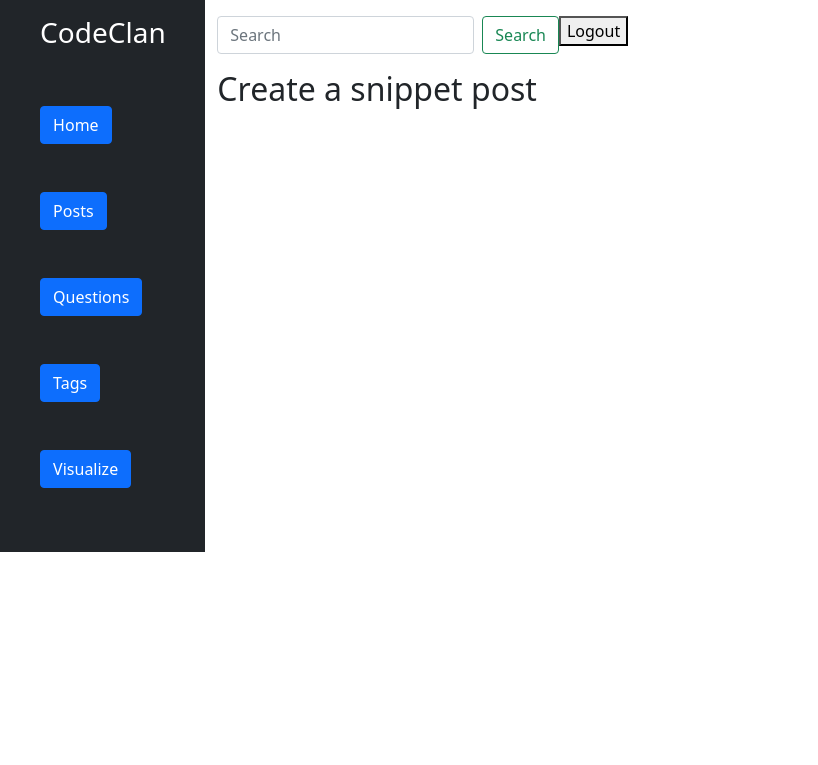
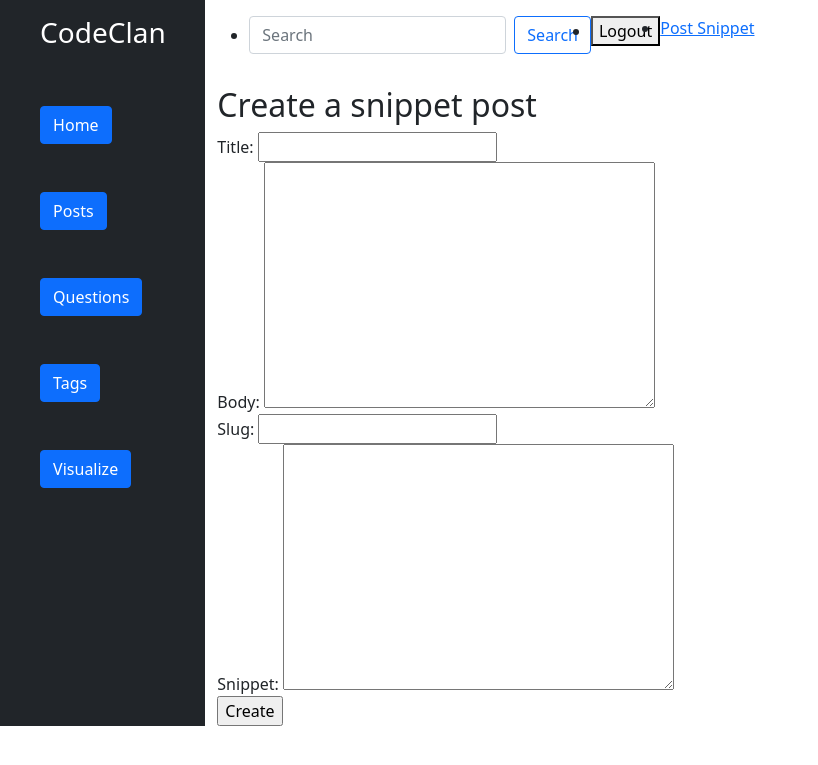
Before and after one commit to iMercyvlogs/CodeClanDjango, a Django app: page /posts/create/ in a window 1280 px wide. Shown: the top 765 px of the page, without its empty margins (0-818 px from the left). Run offline with Django 5.2, Linux system fonts and the light colour scheme; the visitor is signed in with stand-in values (Sample User, id 1); some libraries are stand-ins or nearby versions.

Commit message:
the repository has been successfully updated.
 Now user can be fully authenticated then allowed to create a new post, the post-list page now displays the name of the author

```diff
--- a/Templates/base_layout.html
+++ b/Templates/base_layout.html
@@ -42,15 +42,32 @@
 
         <div class="wrapper col-md-10">
             <nav id="search_bar" class="d-flex  my-3">
+                <ul class="d-flex">
+                    <li>
                         <form class="d-flex " role="search" name="search_bar">
                             <input class="form-control me-2" type="search" placeholder="Search" aria-label="Search">
-                    <button class="btn btn-outline-success" type="submit">Search</button>
+                            <button class="btn btn-outline-primary" type="submit">Search</button>
 
                         </form>
+                    </li>
+                    <!-- the following if statement is supposed to allow the user only see login & signup buttons if they are logged out, and 'logout' button if they are loggedin  -->
+                    {% if user.is_authenticated %}
+                        <li>
                             <form class="logout-link" action="{% url 'accountsApp:logout_view_url' %}" method="post">
                                 {% csrf_token %} <!--requred everytime a post request is done, for security reasons -->
                                 <button type="submit">Logout</button>
                             </form>
+
+                        </li>
+                        <!-- also the possibility of creating a post only if they are logged in -->
+                        <li>
+                            <a href="{% url 'postsApp:post_create_url' %}" class="highlight">Post Snippet</a>
+                        </li>
+                    {% else %}
+                        <li><a href="{% url 'accountsApp:login_view_url' %}">Login</a></li>
+                        <li><a href="{% url 'accountsApp:signup_view_url' %}">Signup</a></li>
+                    {% endif %}
+                </ul>
             </nav>
             <!-- create a space/block where other pages will be displayed -->
 
--- /dev/null
+++ b/postsApp/forms.py
@@ -0,0 +1,10 @@
+from django import forms
+from .import models   #the 'dot' represents 'current directory'
+
+
+class CreatePost(forms.ModelForm):   #shows the kind of form we are using in this case;
+    #form that allows for filling in of model attributes in UI
+    class Meta:    #attributes
+        model=models.PostClass    #tells which particular model we are working with
+        fields=['title','body','slug','snippet']   #choose which particular fields/attributes we want to be displayed for filling
+        #date field is ommitted since it is automatically generated and not filled by user
--- a/postsApp/models.py
+++ b/postsApp/models.py
@@ -1,5 +1,5 @@
 from django.db import models
-
+from django.contrib.auth.models import User
 # Create your models here.
 
 
@@ -9,7 +9,7 @@ class PostClass(models.Model):
     body=models.TextField()
     snippet=models.TextField(blank=True, null=True)
     date=models.DateTimeField(auto_now_add=True)
-
+    author=models.ForeignKey(User,default=None,on_delete=models.CASCADE) #This specifies that if the referenced User object is deleted, the associated PostClass object should also be deleted.
 
     def __str__(self):
         return self.title
--- a/postsApp/templates/postsApp/post_create.html
+++ b/postsApp/templates/postsApp/post_create.html
@@ -5,6 +5,13 @@
 {% block content %}
     <div class="create-post">
         <h2>Create a snippet post</h2>
+        <form class="site_form" action="{% url 'postsApp:post_create_url' %}" method="post">
+           <!-- add encryption of any file that is to be uploaded by user -->
+           <!-- do this by adding this : enctype="multipart/form-data" added to the form tag  -->
+           {% csrf_token %}
+            {{form}}
+            <input type="submit" value="Create">
+        </form>
     </div>
 
 {% endblock %}
--- a/postsApp/templates/postsApp/post_list.html
+++ b/postsApp/templates/postsApp/post_list.html
@@ -16,6 +16,7 @@
               <p>{{postObj.shortened_post}}</p>
               <p>{{postObj.snippet}}</p>
               <p>{{postObj.date}}</p>
+              <p>{{postObj.author}}</p>
            </div>
         {% endfor %}
     </div>
--- a/postsApp/views.py
+++ b/postsApp/views.py
@@ -1,7 +1,9 @@
-from django.shortcuts import render, get_object_or_404
+from django.shortcuts import render, get_object_or_404,redirect
 from .models import PostClass
 from django.http import HttpResponse
 from  django.contrib.auth.decorators import login_required
+from .import forms
+
 
 # Create your views here.
 
@@ -25,4 +27,16 @@ def post_detail(request,my_slug):
 #also redirect users to login page if they aren't loggedin
 @login_required(login_url="/accounts/login/")
 def post_create(request):
-    return render(request,'postsApp/post_create.html')
+    if request.method=='POST':
+        create_form=forms.CreatePost(request.POST)  #this post only brings data, not files
+        #so in a case where we also wanted to upload files, we would need to add : request.FILES
+        if create_form.is_valid():   #check that the data has been accurately collected, then ..
+           instance=create_form.save(commit=False)  #commit=False asks compiler to hold-on for something to happen first before finally saving to db
+            #save post in db
+           instance.author=request.user  #associate created post to the particular user,author
+           instance.save()  #now save to db
+           return redirect('postsApp:post_list_url')
+
+    else:
+        create_form=forms.CreatePost()
+    return render(request,'postsApp/post_create.html', {'form':create_form})
```
Also changed, not shown: postsApp/migrations/0002_postclass_author.py (added). Lines whose indentation alone changed are shown as unchanged.
